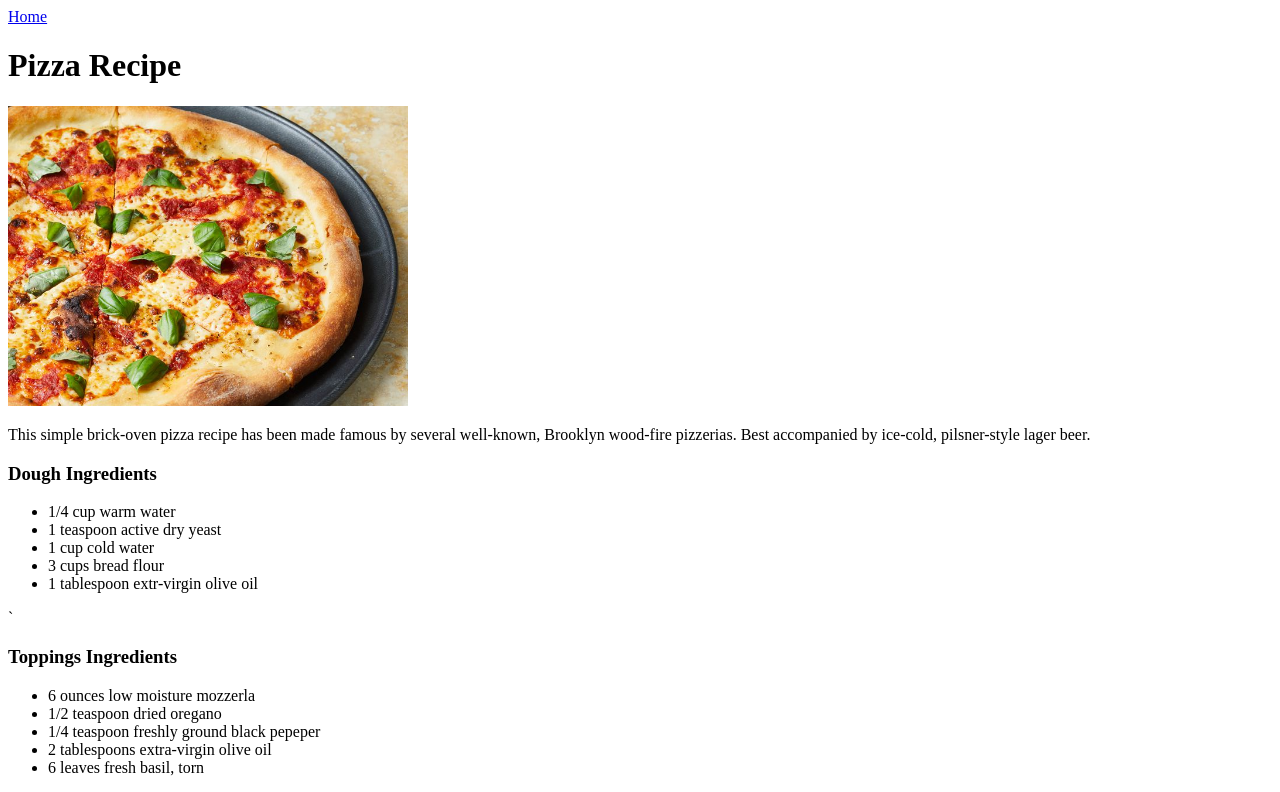
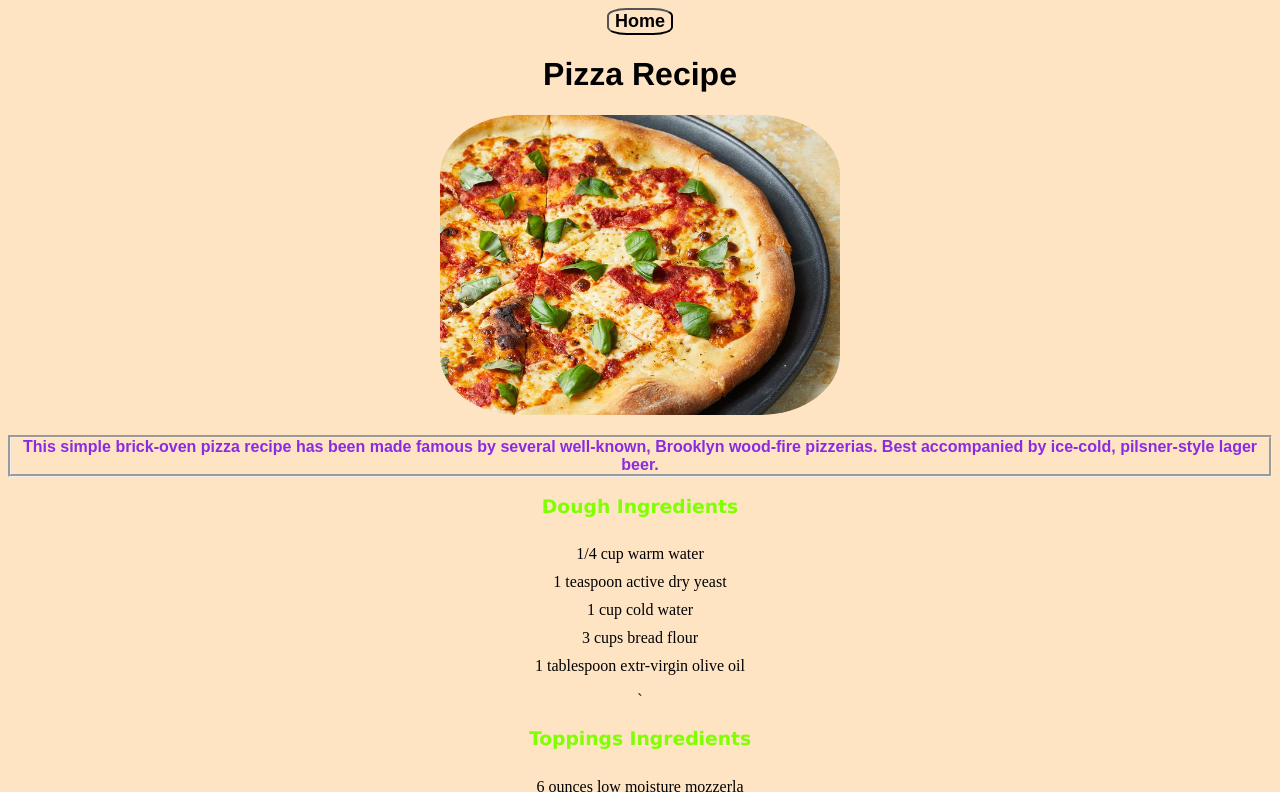
Before and after one commit to CharlesJustus/odin-recipes, a plain HTML site: page recipes/pizza.html in a window 1280 px wide. Shown: the top 792 px of the page. Drawn offline with Linux system fonts and the light colour scheme.

Commit message:
Added to recipe website and completed block and Inline practice

```diff
--- a/recipes/pizza.html
+++ b/recipes/pizza.html
@@ -5,10 +5,11 @@
     <meta charset="UTF-8">
     <meta name="viewport" content="width=device-width, initial-scale=1.0">
     <title>Document</title>
+    <link rel="stylesheet" href="../style.css">
 </head>
 
 <body>
-    <a href="../index.html">Home</a>
+    <a href="../index.html"><Button>Home</Button></a>
     <h1>Pizza Recipe</h1>
          <img src="../pizza.jpg" width="400" height="300">
         <p>This simple brick-oven pizza recipe has been made famous by several well-known, Brooklyn wood-fire pizzerias.
--- /dev/null
+++ b/style.css
@@ -0,0 +1,44 @@
+ * {
+    background-color: bisque;
+    text-align: center;
+}
+h1{
+    font-family: 'Franklin Gothic Medium', 'Arial Narrow', Arial, sans-serif;
+
+}
+p{
+    font-family:Arial, Helvetica, sans-serif;
+    color:blueviolet;
+}
+ul,ol{
+    list-style: none;
+    padding: 0px;
+
+}
+li{
+    padding-top: 10px;
+
+}
+h3{
+    font-family:'Lucida Sans', 'Lucida Sans Regular', 'Lucida Grande', 'Lucida Sans Unicode', Geneva, Verdana, sans-serif;
+    color:chartreuse;
+}
+.listDiv{
+    align-self:auto;
+    border-style: dashed;
+    margin: auto;
+    width:fit-content;
+    padding:20px;
+}
+button{
+    border-radius: 30%;
+    font-size:large;
+    font-weight:bold;
+}
+p{
+    border-style:groove;
+    font-weight:bold;
+}
+img{
+    border-radius:20%
+}
```
Also changed, not shown: index.html (+8 -5 lines), recipes/burger.html (+2 -1 lines), recipes/lasagna.html (+3 -2 lines).
